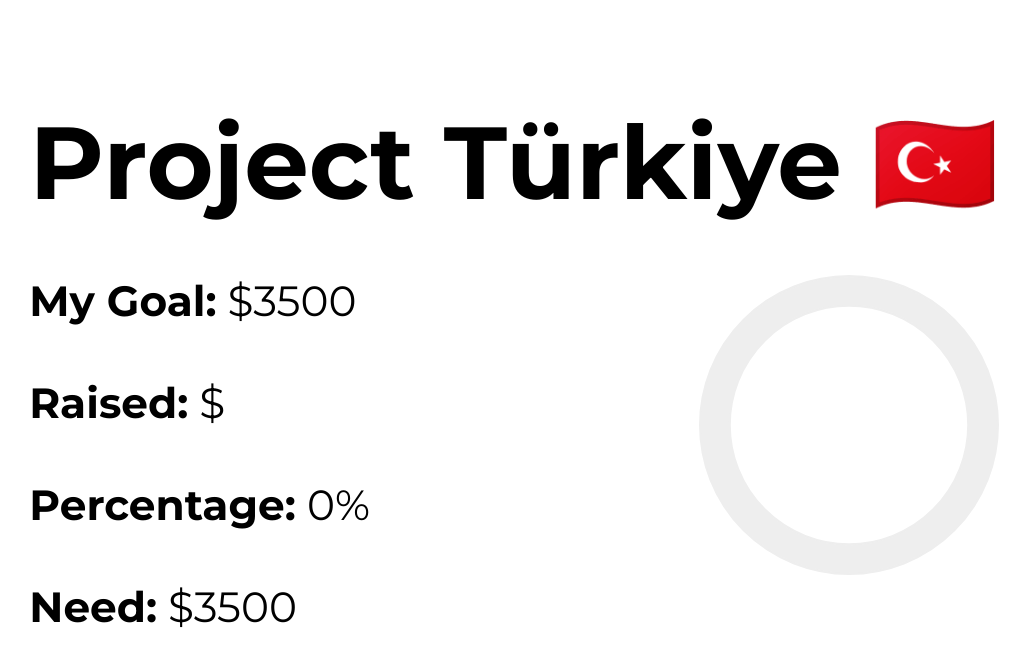
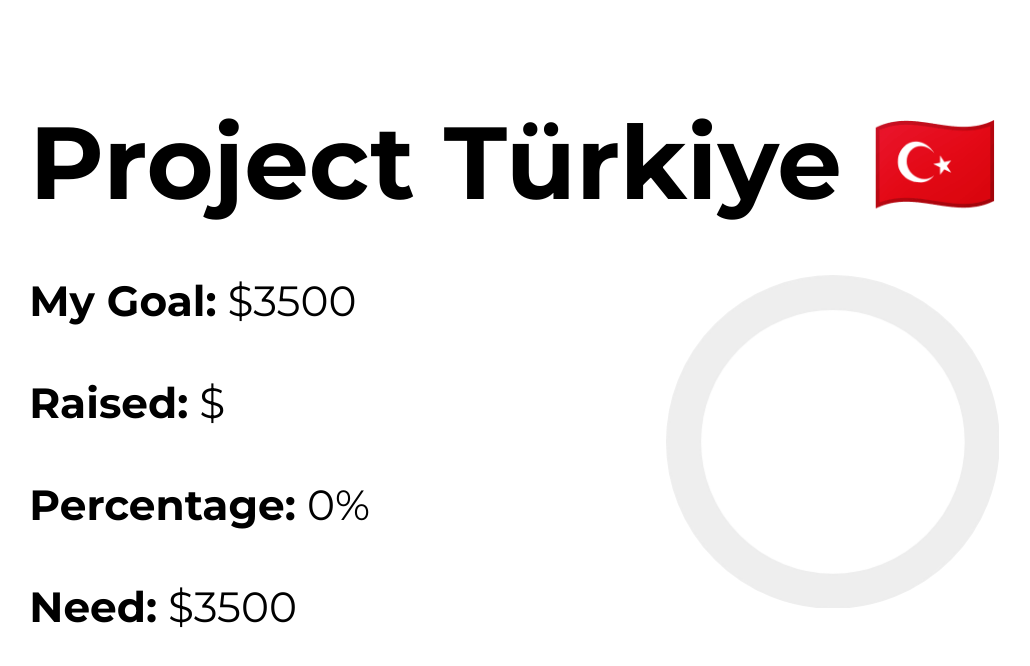
Before and after one commit to kevinyejoonlee/Turkey-Fundraise-Website, a React (Create React App) app in the folder turkyie_fundraiser_website/: page / in a window 1280 px wide. Shown: the top 666 px of the page, without its empty margins (126-1156 px from the left). Built offline with nearby package versions, Linux system fonts and the light colour scheme; no server answers.

Commit message:
responsive fix

```diff
--- a/turkyie_fundraiser_website/src/components/Graph/Graph.css
+++ b/turkyie_fundraiser_website/src/components/Graph/Graph.css
@@ -7,7 +7,7 @@
 
     width: 26vw;
 
-    width: auto;
+
 }
 
 @media (max-width: 800px) {
```
